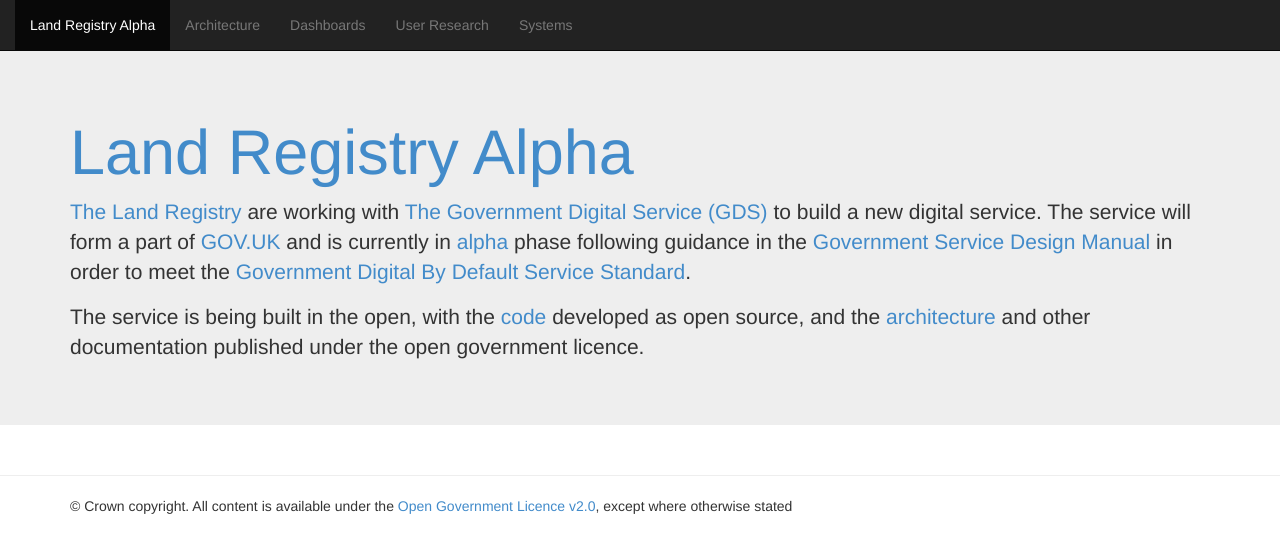
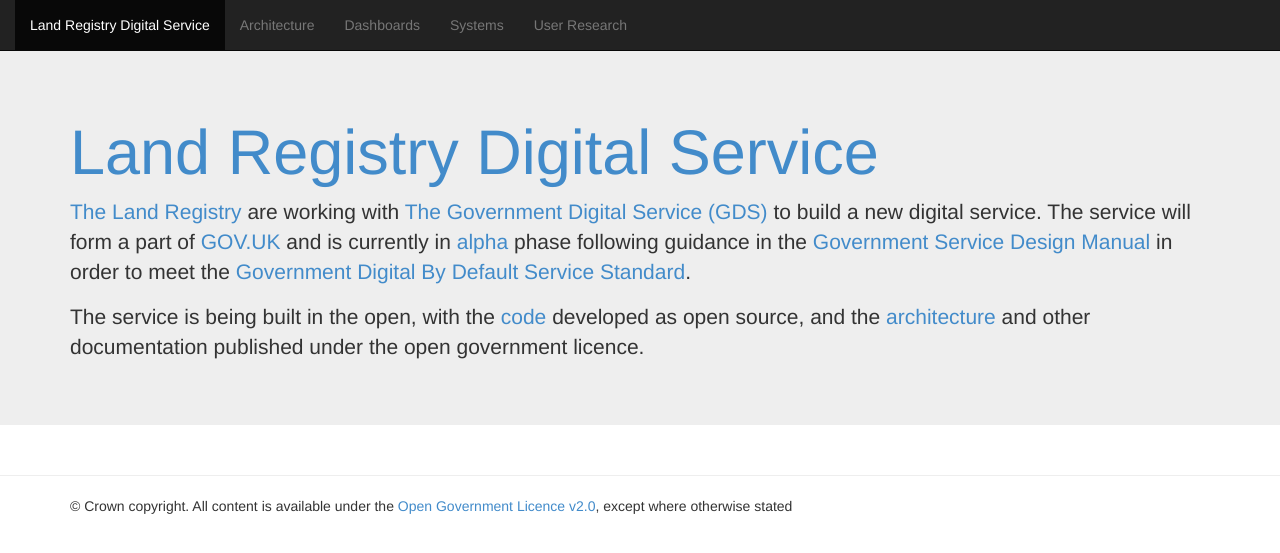
Before and after one commit to ztrelease/landregistry.github.io, a Jekyll site: the page built from index.html, in a window 1280 px wide. Shown: the top 553 px of the page. Built offline with Jekyll 4.4.1, drawn with Linux system fonts in a browser that asks for light colours.

Commit message:
It's a Digital Service

```diff
--- a/_includes/header.html
+++ b/_includes/header.html
@@ -5,7 +5,7 @@
         <div class="collapse navbar-collapse">
           <ul class="nav navbar-nav">
 
-            <li{% if page.url == "/" %} class="active"{% endif %}><a href="{{site.baseurl}}/" class="active">Land Registry Alpha</a></li>
+            <li{% if page.url == "/" %} class="active"{% endif %}><a href="{{site.baseurl}}/" class="active">Land Registry Digital Service</a></li>
 
   {% for node in site.pages %}
     {% if node.title != 'Index' %}
--- a/index.html
+++ b/index.html
@@ -5,7 +5,7 @@
 
 <div class="jumbotron">
   <div class="container">
-    <h1><a href="/">Land Registry Alpha</a></h1>
+    <h1><a href="/">Land Registry Digital Service</a></h1>
     <p><a href="https://www.gov.uk/government/organisations/land-registry">The Land Registry</a> are working with <a href="https://www.gov.uk/government/organisations/government-digital-service">The Government Digital Service (GDS)</a> to build a new digital service. The service will form a part of <a href=https://www.gov.uk">GOV.UK</a> and is currently in <a href="https://www.gov.uk/service-manual/phases/alpha.html">alpha</a> phase following guidance in the <a href="https://www.gov.uk/service-manual">Government Service Design Manual</a> in order to meet the <a href="https://www.gov.uk/service-manual/digital-by-default">Government Digital By Default Service Standard</a>.</p>
     <p>The service is being built in the open, with the <a href="https://github.com/landregistry">code</a> developed as open source, and the <a href="/architecture/">architecture</a> and other documentation published under the open government licence.</p>
   </div>
```
Also changed, not shown: user-research.html (renamed from prototypes.html).
